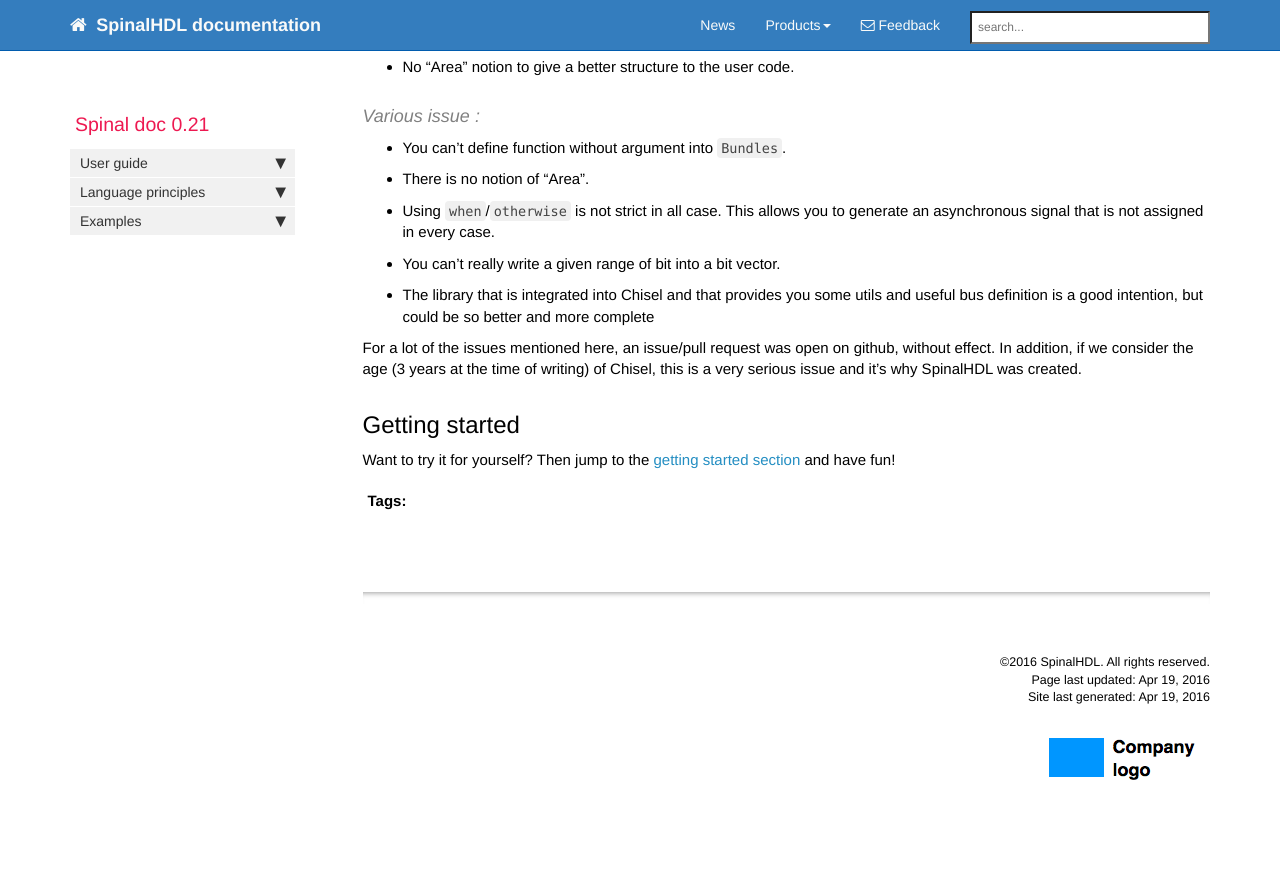
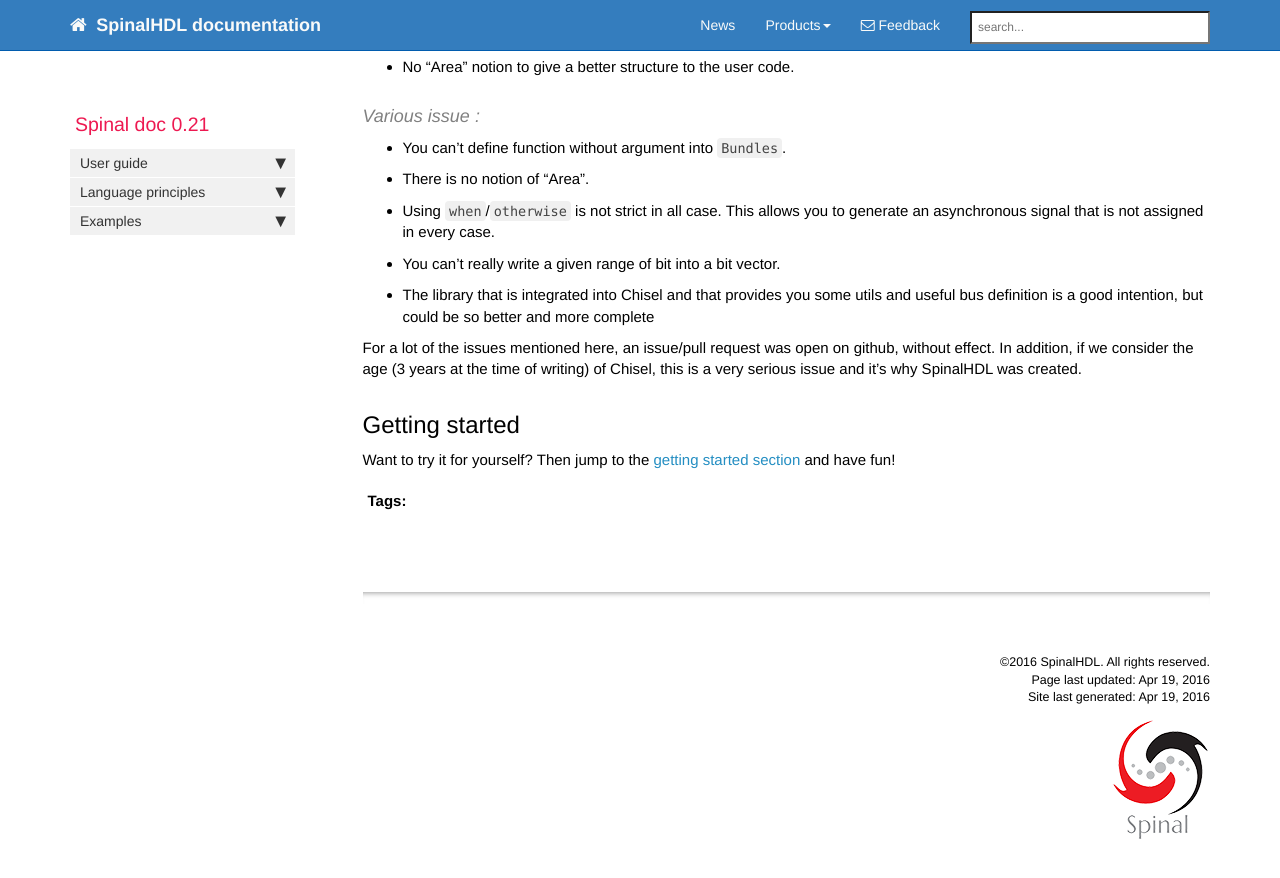
Before and after one commit to SpinalHDL/SpinalDoc, a Jekyll site: the page built from spinal/index.md, in a window 1280 px wide and 900 px high, scrolled down 1750 px. Shown: the top 878 px of the window. Built offline with Jekyll 4.4.1, drawn with Linux system fonts in a browser that asks for light colours; nearby versions of some CDN libraries; comment, search, counter and statistics services are not loaded; before the commit the page ends 2606 px from its top, so only the background shows below that.

Commit message:
Added logo

```diff
--- a/_includes/footer.html
+++ b/_includes/footer.html
@@ -3,7 +3,7 @@
                 <div class="col-lg-12 footer">
                &copy;{{ site.time | date: "%Y"  }} {{site.company_name}}. All rights reserved. <br />
 {% if page.last_updated %}<p>Page last updated:</span> {{page.last_updated}}<br/>{% endif %} Site last generated: {{ site.time | date: "%b %-d, %Y"  }} <br />
-<p><img src="{{ "/images/company_logo.png" |  prepend: site.baseurl }}" alt="Company logo"/></p>
+<p><img src="{{ "/images/logo_spiral_small.png" |  prepend: site.baseurl }}" alt="Company logo"/></p>
                 </div>
             </div>
 </footer>
```
Also changed, not shown: images/logo_spiral_small.png (added).
